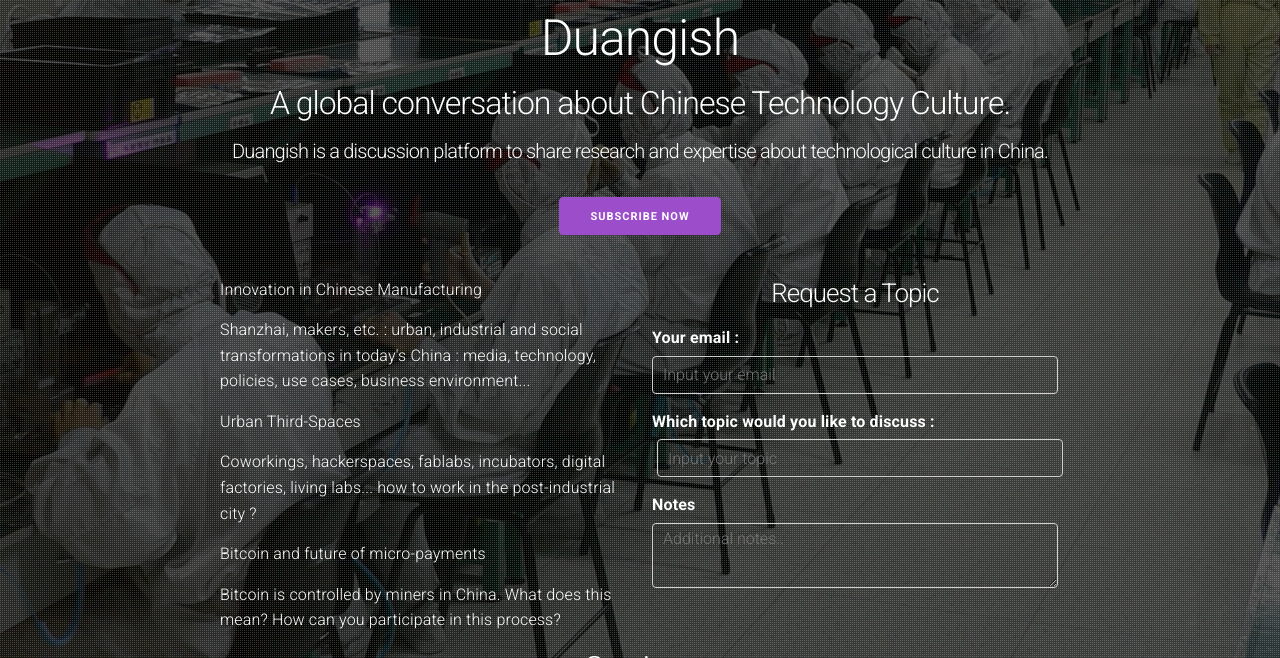
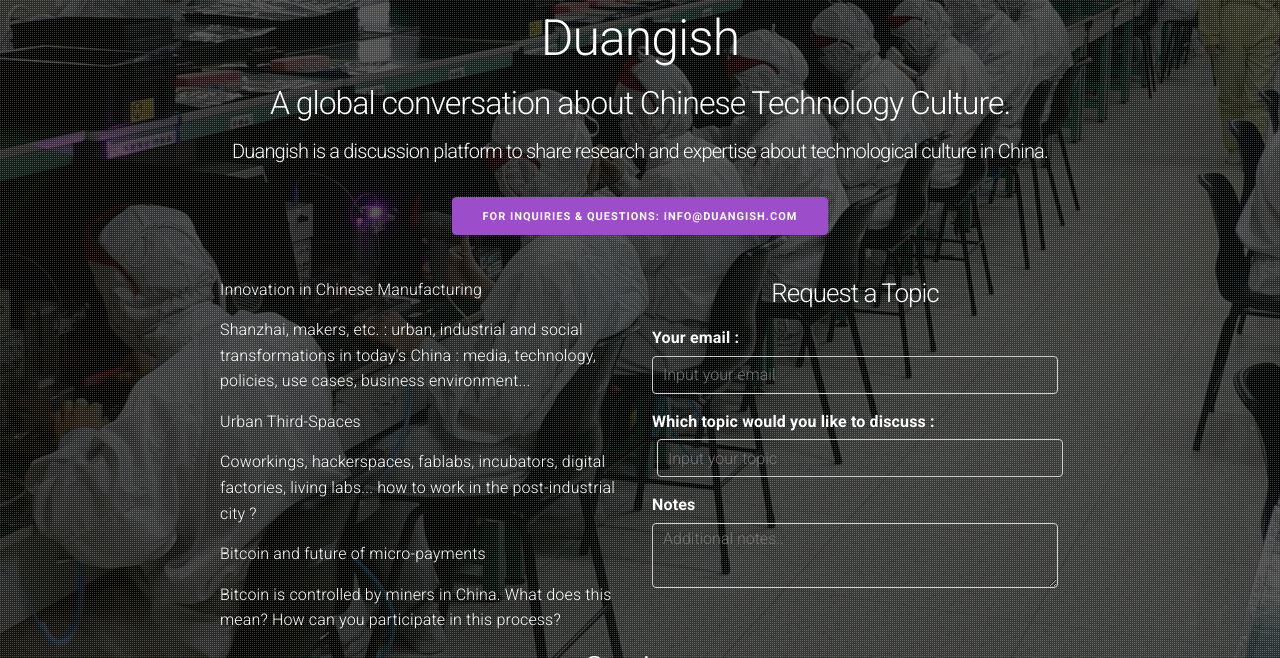
Before and after one commit to clemsos/duangish.github.io, a Jekyll site: the page built from index.md, in a window 1280 px wide and 900 px high, cut to the strip 242-900 px from the top of the window. Built offline with Jekyll 4.4.1, drawn with Linux system fonts in a browser that asks for light colours; nearby versions of some CDN libraries.

Commit message:
added email

```diff
--- a/_includes/buy.html
+++ b/_includes/buy.html
@@ -1,3 +1,3 @@
 <div class="subscribe">
-  <a class="button button-subscribe" href="#">Subscribe now</a>
+  <a class="button button-subscribe" href="mailto:info@duangish.com">For inquiries & questions: info@duangish.com</a>
 </div>
```
